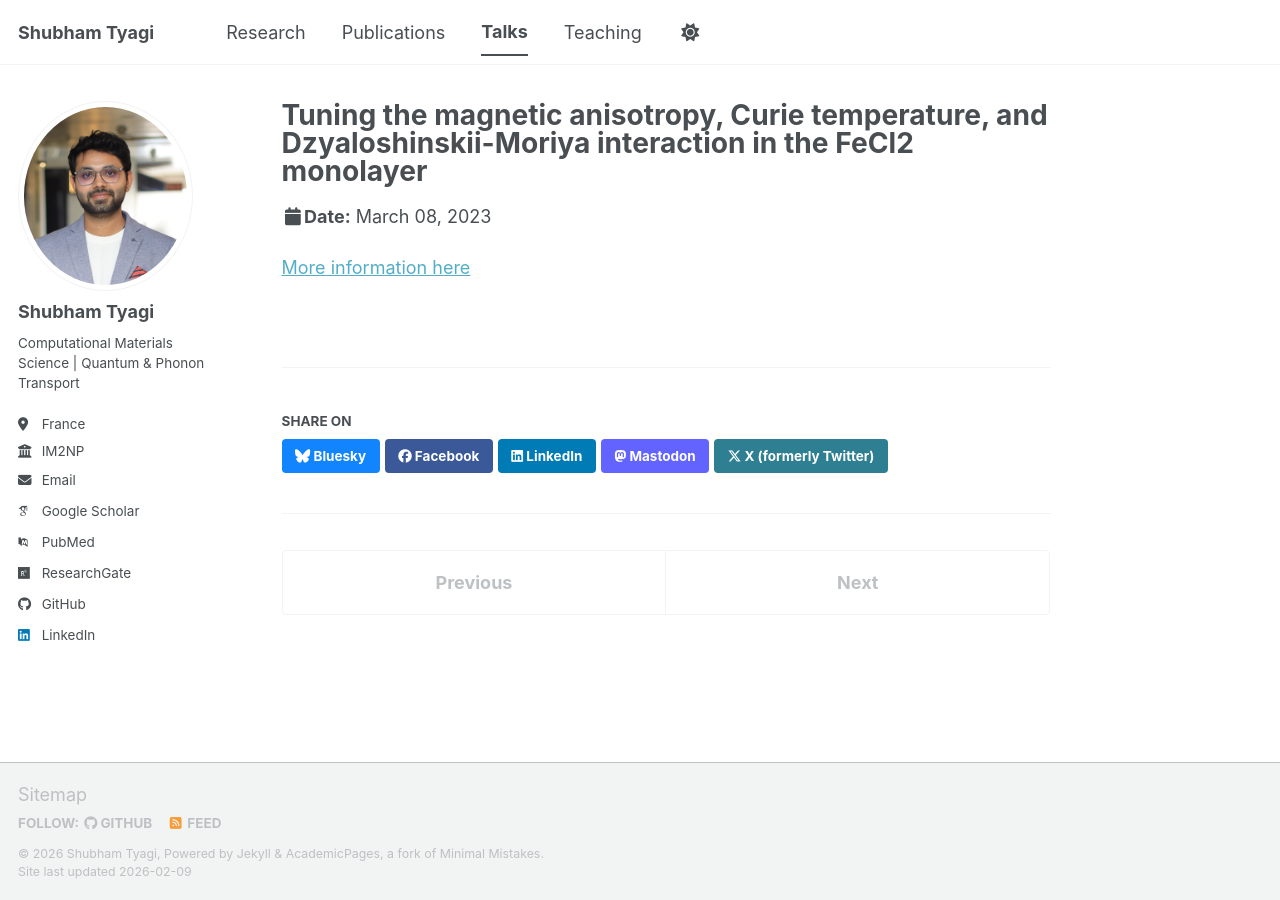
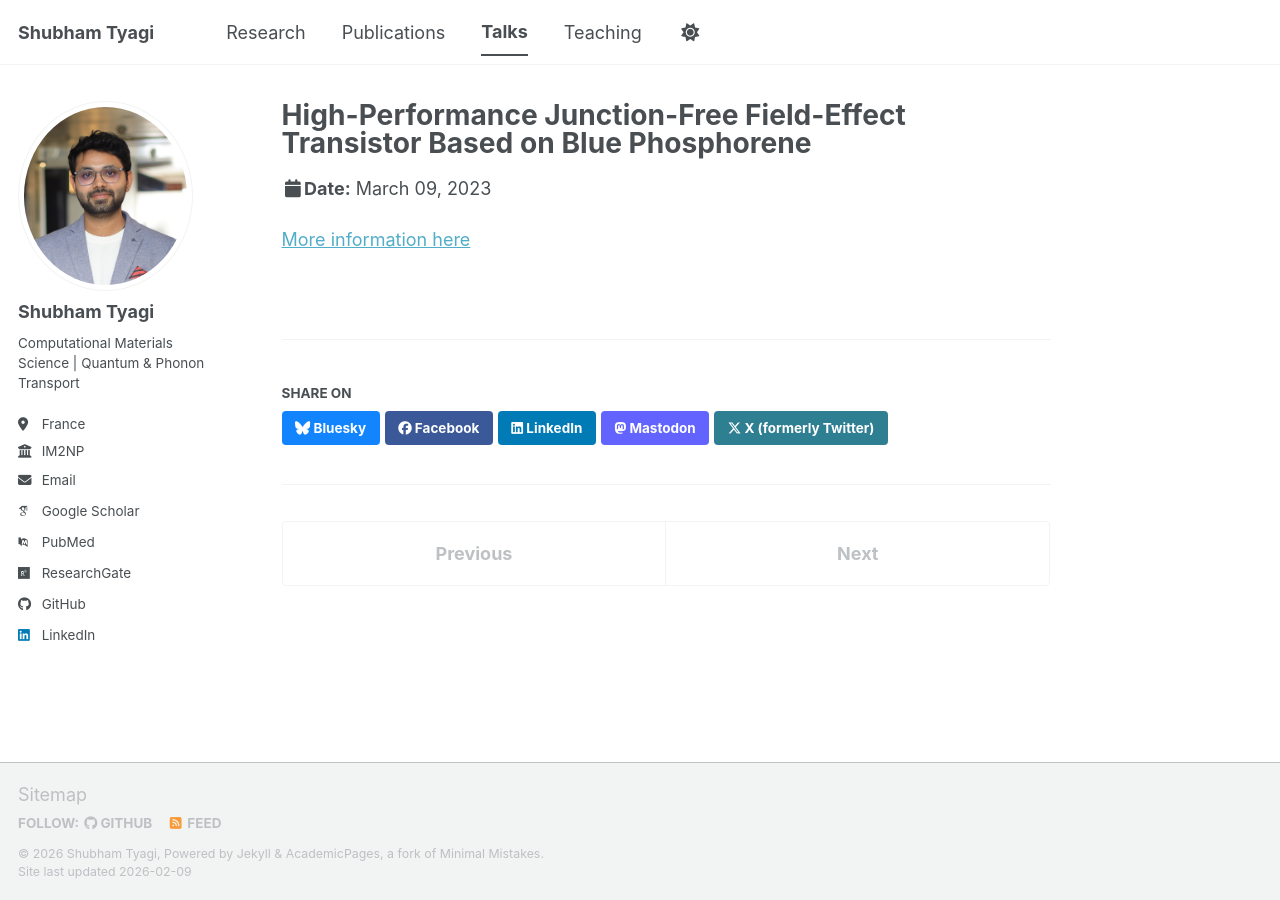
Before and after one commit to shubhamtyagi145/shubhamtyagi145.github.io, a Jekyll site: the page built from _talks/talk-2.md, in a window 1280 px wide. Built offline with Jekyll 4.4.1, drawn with Linux system fonts in a browser that asks for light colours; some web fonts are replaced; a script bundle is joined from its source files by our own code; library files that are not in the unit come from our copies.

Commit message:
Update talk-2.md

```diff
--- a/_talks/talk-2.md
+++ b/_talks/talk-2.md
@@ -1,10 +1,10 @@
 ---
-title: "Tuning the magnetic anisotropy, Curie temperature, and Dzyaloshinskii-Moriya interaction in the FeCl2 monolayer"
+title: "High-Performance Junction-Free Field-Effect Transistor Based on Blue Phosphorene"
 collection: talks
-type: "Poster by colleague"
+type: "Talk by colleague"
 permalink: /talks/talk-2
 venue: "APS March Meeting 2023"
-date: 2023-03-08
+date: 2023-03-09
 location: "Las Vegas, Nevada, USA"
 ---
 
```
